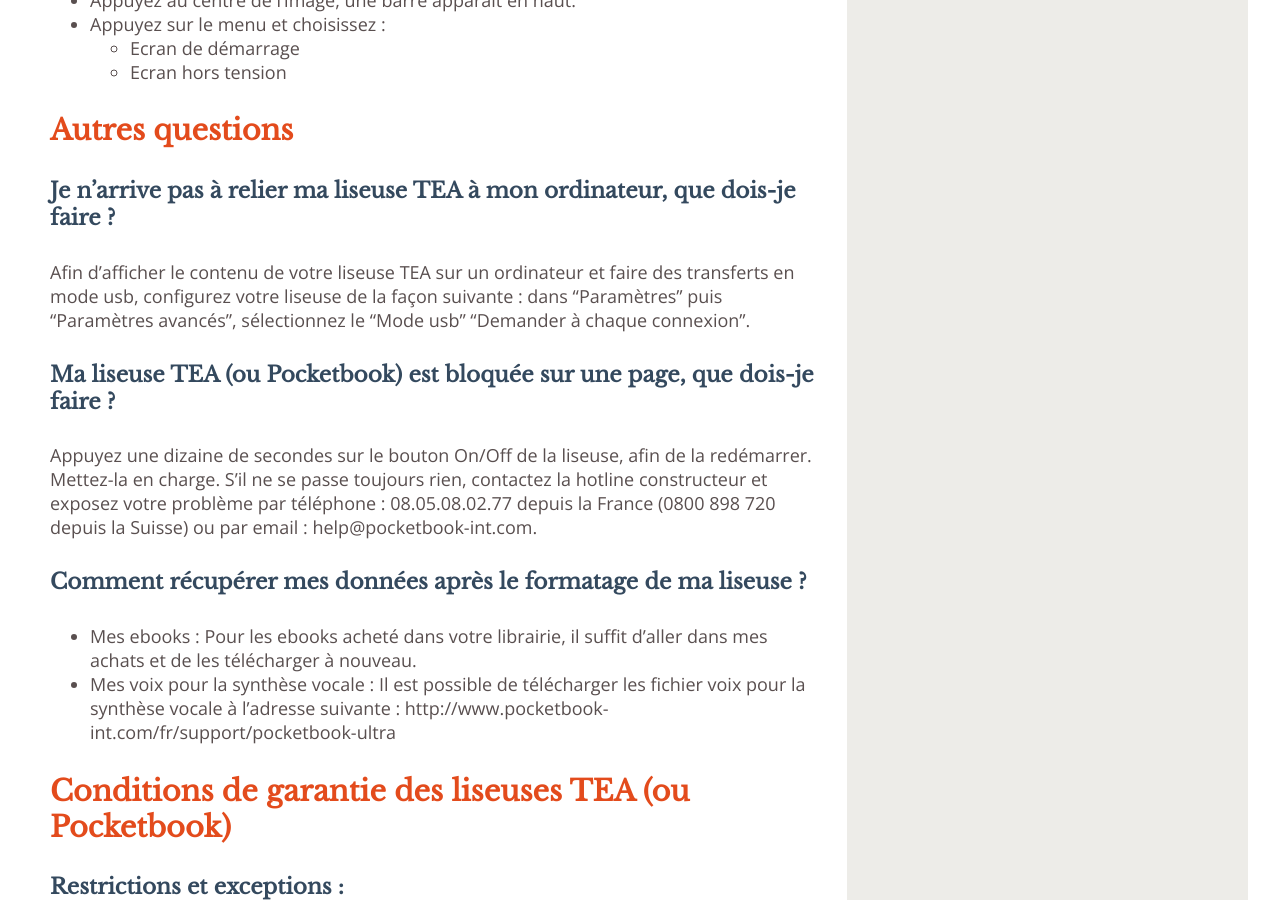
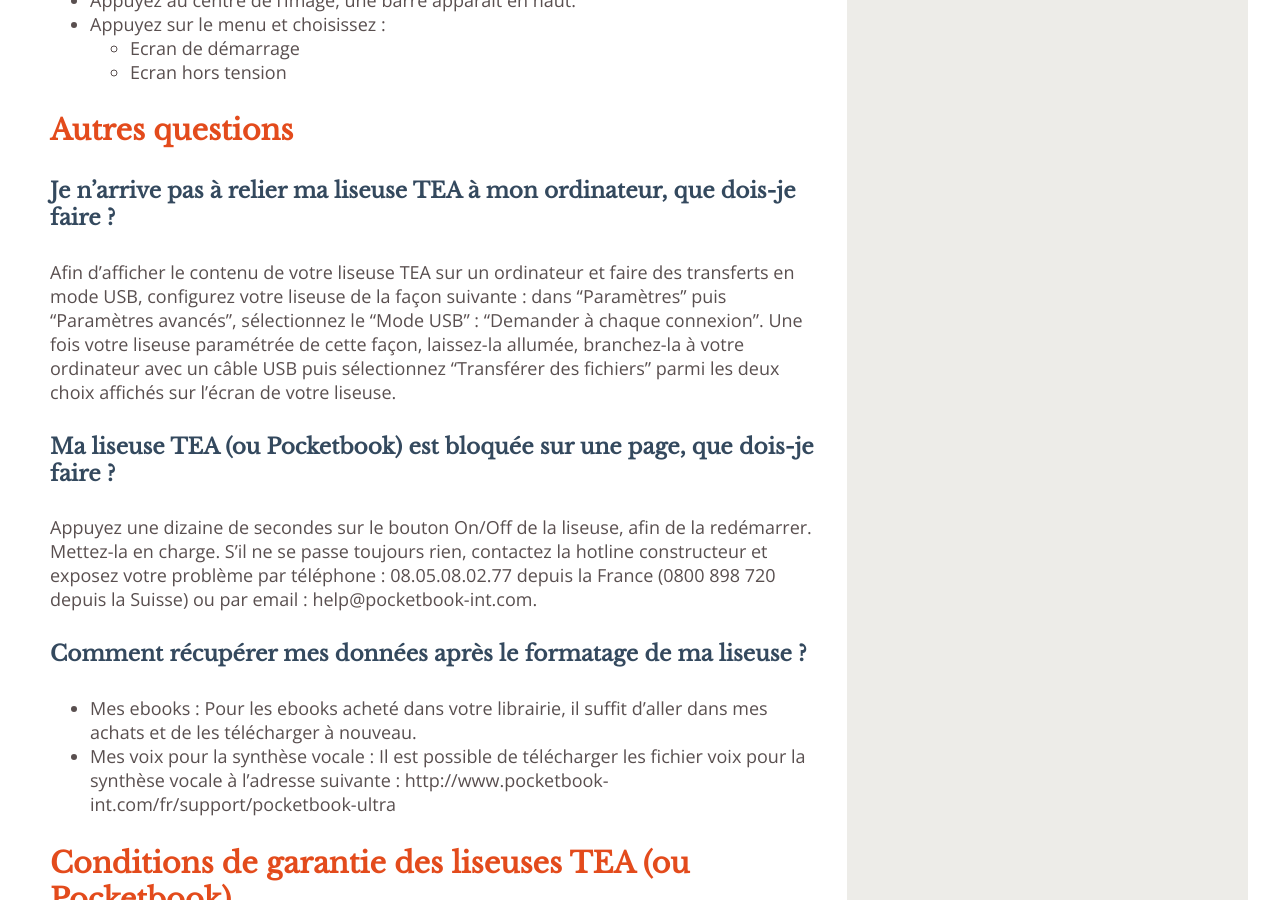
Before and after one commit to TEA-ebook/help-center, a Jekyll site: the page built from _pages/FAQ-liseuse.md, in a window 1280 px wide and 900 px high, scrolled down 5217 px. Built offline with Jekyll 4.4.1, drawn with Linux system fonts in a browser that asks for light colours.

Commit message:
Modifs FAQ liseuse

```diff
--- a/_pages/FAQ-liseuse.md
+++ b/_pages/FAQ-liseuse.md
@@ -206,7 +206,8 @@
 
 #### Je n'arrive pas à relier ma liseuse TEA à mon ordinateur, que dois-je faire ?
 
-Afin d'afficher le contenu de votre liseuse TEA sur un ordinateur et faire des transferts en mode usb, configurez votre liseuse de la façon suivante :  dans "Paramètres" puis "Paramètres avancés", sélectionnez le "Mode usb" "Demander à chaque connexion".
+Afin d'afficher le contenu de votre liseuse TEA sur un ordinateur et faire des transferts en mode USB, configurez votre liseuse de la façon suivante :  dans "Paramètres" puis "Paramètres avancés", sélectionnez le "Mode USB" : "Demander à chaque connexion".
+Une fois votre liseuse paramétrée de cette façon, laissez-la allumée, branchez-la à votre ordinateur avec un câble USB puis sélectionnez "Transférer des fichiers" parmi les deux choix affichés sur l'écran de votre liseuse.
 
 {% include anchor.html id="pocketbook-bloque" label="Ma liseuse TEA est bloquée sur une page, que dois-je faire ?" %}
 
```
